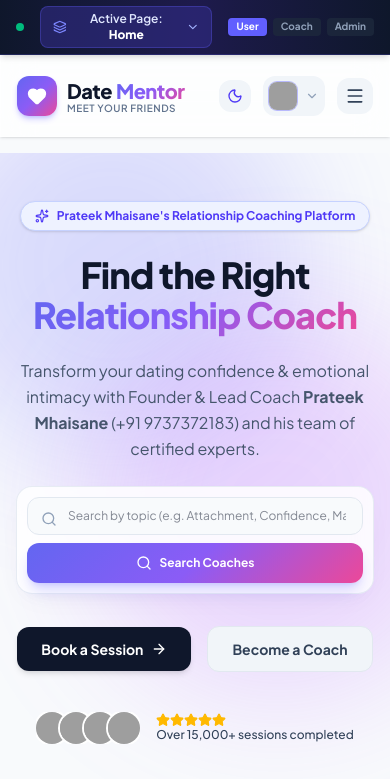
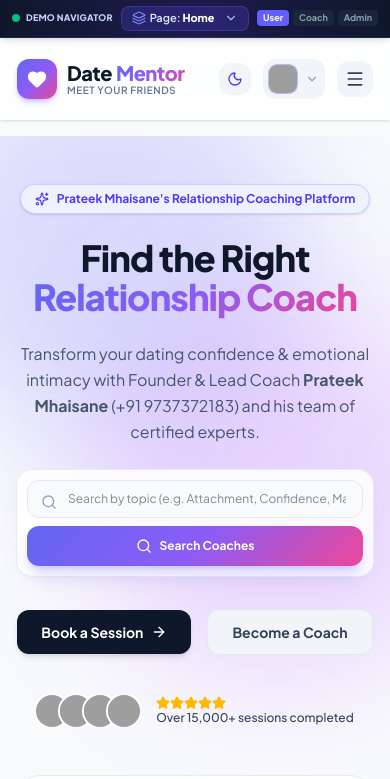
Before and after one commit to mhaisane-pratik/DATE, a React (Vite) app: page / in a window 390 px wide. Shown: the top 779 px of the page. Built offline with nearby package versions, Linux system fonts and the light colour scheme; grey boxes are pictures that could not be loaded.

Commit message:
Optimize mobile and iPhone responsiveness across layouts and navigators

```diff
--- a/src/App.tsx
+++ b/src/App.tsx
@@ -70,10 +70,10 @@ const MainRouter: React.FC = () => {
   };
 
   return (
-    <div className="min-h-screen flex flex-col justify-between">
+    <div className="min-h-screen flex flex-col justify-between overflow-x-hidden w-full max-w-full">
       <QuickPageSwitcher />
       <Navbar />
-      <div className="flex-1 pt-4">
+      <div className="flex-1 pt-4 w-full max-w-full">
         {renderPage()}
       </div>
       <Footer />
--- a/src/components/common/QuickPageSwitcher.tsx
+++ b/src/components/common/QuickPageSwitcher.tsx
@@ -1,7 +1,7 @@
 import React, { useState } from 'react';
 import { useApp } from '../../context/AppContext';
 import { PageId, UserRole } from '../../types';
-import { Compass, UserCheck, ShieldAlert, Layers, ChevronDown, Sparkles } from 'lucide-react';
+import { Layers, ChevronDown, Sparkles } from 'lucide-react';
 
 export const QuickPageSwitcher: React.FC = () => {
   const { currentPage, setCurrentPage, userRole, setUserRole } = useApp();
@@ -28,32 +28,34 @@ export const QuickPageSwitcher: React.FC = () => {
   ];
 
   return (
-    <div className="bg-gradient-to-r from-slate-900 via-indigo-950 to-slate-900 text-white text-xs py-1.5 px-4 border-b border-indigo-500/20 sticky top-0 z-50 shadow-md">
-      <div className="max-w-7xl mx-auto flex items-center justify-between gap-4">
-        {/* Brand & Demo Switcher Title */}
-        <div className="flex items-center gap-2">
+    <div className="bg-gradient-to-r from-slate-900 via-indigo-950 to-slate-900 text-white text-xs py-1.5 px-3 sm:px-4 border-b border-indigo-500/20 sticky top-0 z-50 shadow-md w-full max-w-full overflow-hidden">
+      <div className="max-w-7xl mx-auto flex items-center justify-between gap-2 sm:gap-4">
+        {/* Brand */}
+        <div className="flex items-center gap-1.5 shrink-0">
           <span className="flex h-2 w-2 relative">
             <span className="animate-ping absolute inline-flex h-full w-full rounded-full bg-emerald-400 opacity-75"></span>
             <span className="relative inline-flex rounded-full h-2 w-2 bg-emerald-500"></span>
           </span>
-          <span className="font-extrabold tracking-wide text-indigo-200 uppercase text-[10px] hidden sm:inline">
-            DateMentor Demo Navigator
+          <span className="font-extrabold tracking-wide text-indigo-200 uppercase text-[9px] sm:text-[10px]">
+            Demo Navigator
           </span>
         </div>
 
         {/* Center: Dropdown to pick all 17 pages */}
-        <div className="relative">
+        <div className="relative flex-1 max-w-[200px] sm:max-w-xs">
           <button
             onClick={() => setIsOpen(!isOpen)}
-            className="flex items-center gap-1.5 px-3 py-1 rounded-lg bg-indigo-900/60 hover:bg-indigo-800/80 border border-indigo-500/30 text-indigo-100 font-semibold transition-all"
+            className="w-full flex items-center justify-between gap-1 px-2.5 py-1 rounded-lg bg-indigo-900/60 hover:bg-indigo-800/80 border border-indigo-500/30 text-indigo-100 text-[11px] sm:text-xs font-semibold transition-all truncate"
           >
-            <Layers className="w-3.5 h-3.5 text-indigo-400" />
-            <span>Active Page: <strong className="text-white capitalize">{currentPage.replace('-', ' ')}</strong></span>
-            <ChevronDown className="w-3.5 h-3.5 text-indigo-300" />
+            <div className="flex items-center gap-1 truncate">
+              <Layers className="w-3.5 h-3.5 text-indigo-400 shrink-0" />
+              <span className="truncate">Page: <strong className="text-white capitalize">{currentPage.replace('-', ' ')}</strong></span>
+            </div>
+            <ChevronDown className="w-3.5 h-3.5 text-indigo-300 shrink-0" />
           </button>
 
           {isOpen && (
-            <div className="absolute top-full left-0 sm:left-auto sm:right-0 mt-1 w-64 max-h-96 overflow-y-auto glass-card bg-slate-900/95 border border-indigo-500/40 rounded-xl shadow-2xl p-2 z-50">
+            <div className="absolute top-full left-0 right-0 sm:right-auto sm:w-64 max-h-80 overflow-y-auto glass-card bg-slate-900/95 border border-indigo-500/40 rounded-xl shadow-2xl p-2 z-50">
               <div className="text-[10px] font-bold uppercase tracking-wider text-slate-400 px-2 py-1 border-b border-slate-800">
                 Jump to Any of 17 Pages
               </div>
@@ -65,7 +67,7 @@ export const QuickPageSwitcher: React.FC = () => {
                       setCurrentPage(p.id);
                       setIsOpen(false);
                     }}
-                    className={`w-full text-left px-2.5 py-1.5 rounded-md text-xs transition-colors flex items-center justify-between ${
+                    className={`w-full text-left px-2.5 py-2 rounded-md text-xs transition-colors flex items-center justify-between ${
                       currentPage === p.id
                         ? 'bg-indigo-600 font-bold text-white'
                         : 'text-slate-300 hover:bg-slate-800 hover:text-white'
@@ -81,8 +83,7 @@ export const QuickPageSwitcher: React.FC = () => {
         </div>
 
         {/* Right: Quick Role Switcher */}
-        <div className="flex items-center gap-1.5">
-          <span className="text-slate-400 text-[10px] hidden md:inline">Role:</span>
+        <div className="flex items-center gap-1 shrink-0">
           {(['user', 'coach', 'admin'] as UserRole[]).map((r) => (
             <button
               key={r}
@@ -92,7 +93,7 @@ export const QuickPageSwitcher: React.FC = () => {
                 if (r === 'coach') setCurrentPage('coach-dashboard');
                 if (r === 'admin') setCurrentPage('admin-dashboard');
               }}
-              className={`px-2 py-0.5 rounded text-[10px] font-bold capitalize transition-colors ${
+              className={`px-1.5 sm:px-2 py-0.5 rounded text-[9px] sm:text-[10px] font-bold capitalize transition-colors ${
                 userRole === r
                   ? 'bg-indigo-500 text-white shadow-sm'
                   : 'bg-slate-800/80 text-slate-400 hover:text-slate-200'
```
